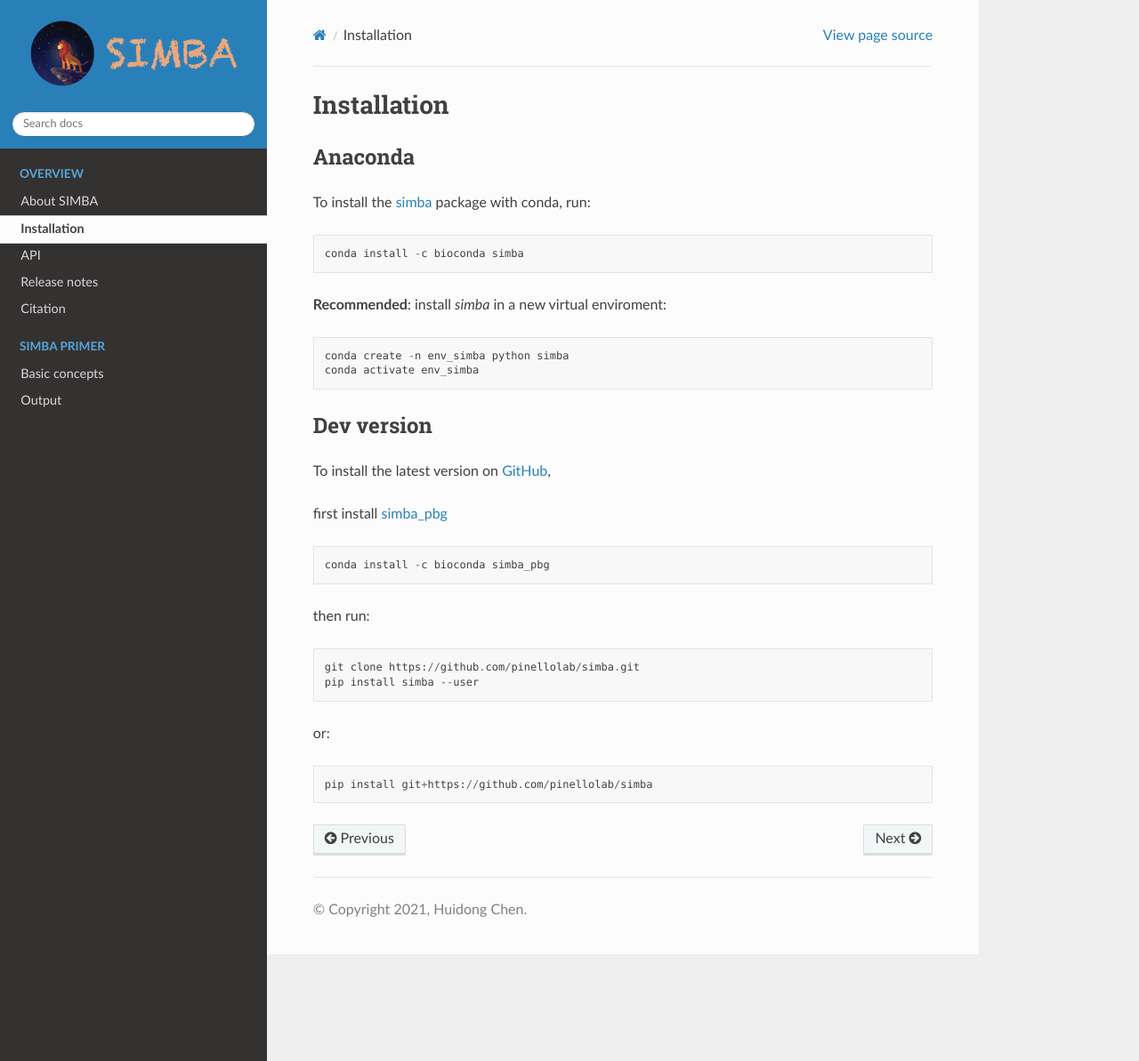
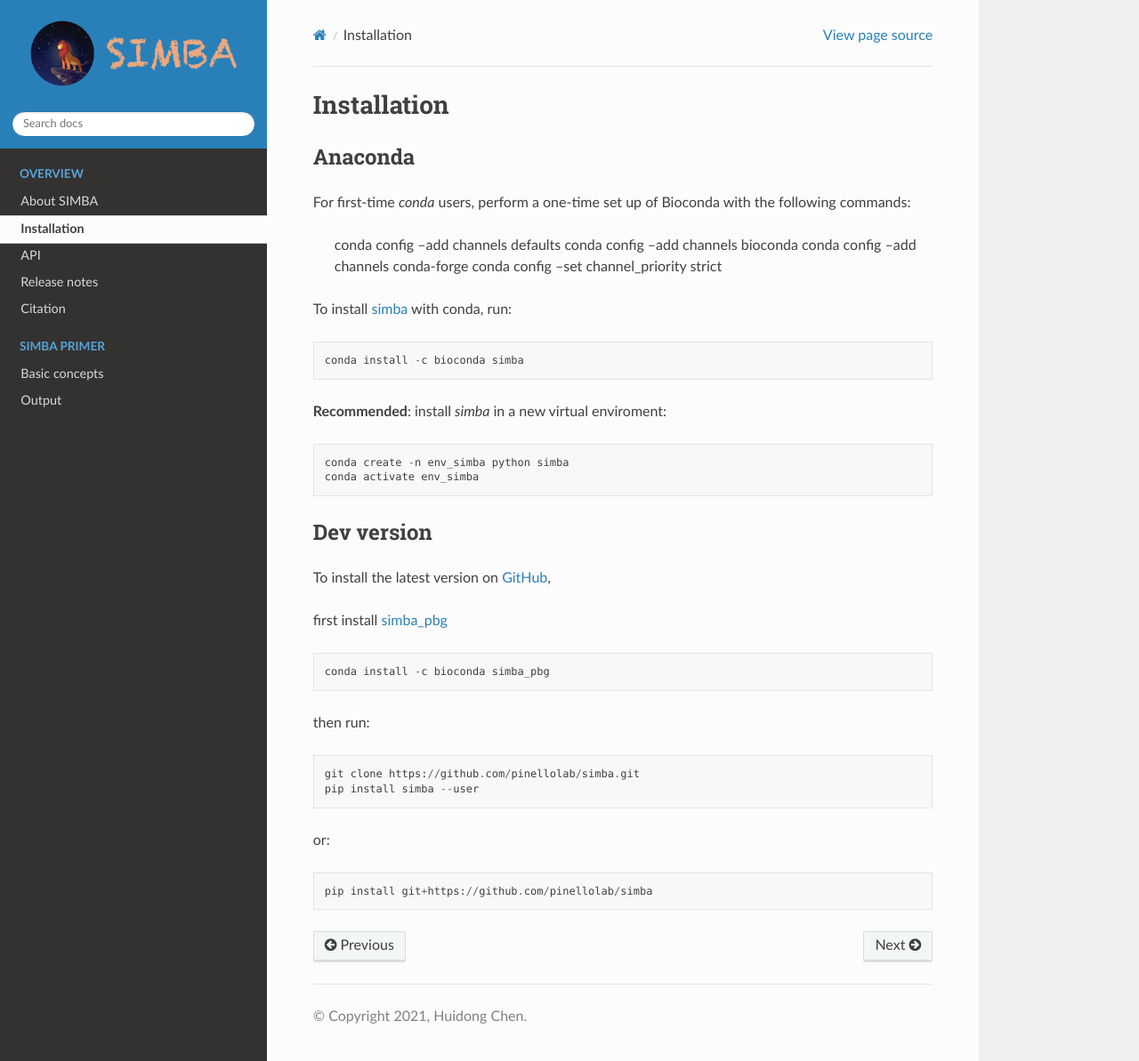
Before and after one commit to huidongchen/simba, a Sphinx documentation site: the page built from docs/source/Installation.rst, in a window 1280 px wide and 1193 px high. Shown: the whole window at 89% size. Built offline with Sphinx 7.4.7 and the Read the Docs theme 2.0.0, drawn with Linux system fonts in a browser that asks for light colours; pages that are not in the unit, such as notebooks, are missing from menus.

Commit message:
update installation

```diff
--- a/docs/source/Installation.rst
+++ b/docs/source/Installation.rst
@@ -4,7 +4,16 @@ Installation
 Anaconda
 ~~~~~~~~
 
-To install the `simba <https://anaconda.org/bioconda/simba>`_ package with conda, run::
+
+For first-time *conda* users, perform a one-time set up of Bioconda with the following commands:
+
+    conda config --add channels defaults
+    conda config --add channels bioconda
+    conda config --add channels conda-forge
+    conda config --set channel_priority strict
+
+
+To install `simba <https://anaconda.org/bioconda/simba>`_ with conda, run::
 
     conda install -c bioconda simba
 
```
